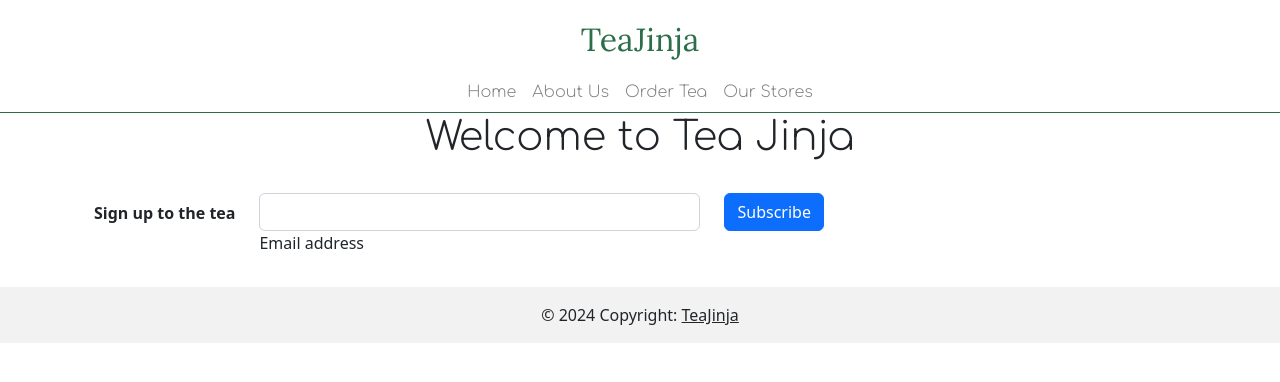
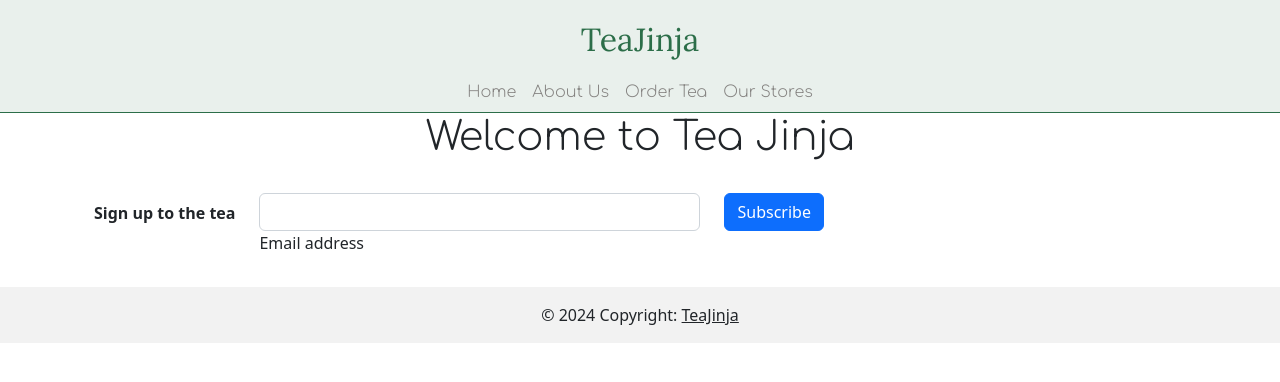
Before and after one commit to xiaojieee/week11_jen_shujie, a Flask app: template application/templates/home.html in a window 1280 px wide. Shown: the top 382 px of the page. Run offline with Flask 3, Linux system fonts and the light colour scheme; the template is opened without the code that fills it: most values are stand-ins (such as "Sample title", 1, 10 or a date in 2020).

Commit message:
Added top menu styling and highlighted link when on a page to routes

```diff
--- a/application/static/main_styles.css
+++ b/application/static/main_styles.css
@@ -10,10 +10,12 @@
   font-size: 2rem;
   text-align:center;
   text-decoration: none;
+  background-color: rgb(44, 110, 73, 0.1);
 }
 
 .navbar {
   border-bottom: 1px solid #2C6E49;
+  background-color: rgb(44, 110, 73, 0.1);
 }
 
 .lora_title:hover {
@@ -23,13 +25,13 @@
 .nav-link {
     color: #858381;
     font-family: "Comfortaa", sans-serif;
-      font-optical-sizing: auto;
-      font-weight: 300;
-      font-style: normal;
+    font-optical-sizing: auto;
+    font-weight: 300;
+    font-style: normal;
 }
 
-.nav-link:hover {
-    color: #4C956C;
+.active, .nav-link:hover {
+    color: #4C956C !important;
 }
 
 h1 {
--- a/application/templates/layout.html
+++ b/application/templates/layout.html
@@ -17,14 +17,14 @@
 <!--        </button>-->
 <!--        <div class="collapse navbar-collapse" id="navbarText">-->
           <ul class="navbar-nav mr-auto">
-            <li class="nav-item active">
-              <a class="nav-link" href="{{ url_for('home') }}">Home</a>
+            <li class="nav-item">
+              <a class="nav-link {{ active_home }}" href="{{ url_for('home') }}">Home</a>
             </li>
             <li class="nav-item">
               <a class="nav-link" href="">About Us</a>
             </li>
             <li class="nav-item">
-              <a class="nav-link" href="{{ url_for('order') }}">Order Tea</a>
+              <a class="nav-link {{ active_order }}" href="{{ url_for('order') }}">Order Tea</a>
             </li>
             <li class="nav-item">
               <a class="nav-link" href="">Our Stores</a>
```
Also changed, not shown: application/routes.py (+4 -5 lines).
